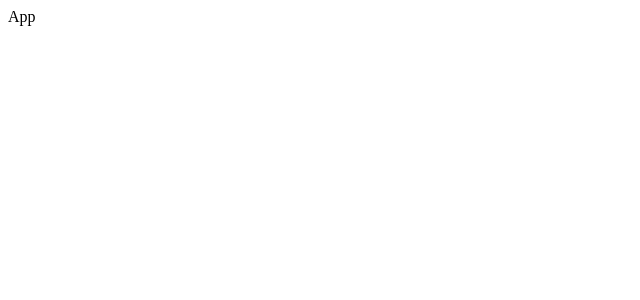
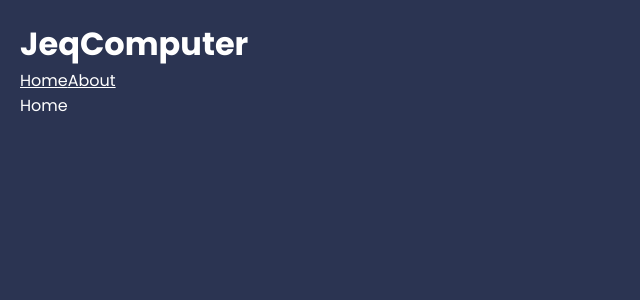
Before and after one commit to quijo/reactcomponents, a React (Vite) app: page / in a window 1280 px wide. Shown: the top 300 px of the page, without its empty margins (0-640 px from the left). Built offline with nearby package versions, Linux system fonts and the light colour scheme.

Commit message:
add lesson3 Route createBrowserRouter createRouterFromElements Rootlayout

```diff
--- a/package.json
+++ b/package.json
@@ -11,7 +11,8 @@
   },
   "dependencies": {
     "react": "^18.2.0",
-    "react-dom": "^18.2.0"
+    "react-dom": "^18.2.0",
+    "react-router-dom": "^6.11.2"
   },
   "devDependencies": {
     "@types/react": "^18.0.28",
--- a/src/App.jsx
+++ b/src/App.jsx
@@ -1,8 +1,37 @@
 import React from 'react'
+import {
+  createBrowserRouter,
+  createRoutesFromElements,
+
+  Route,
+  Link,
+  NavLink,
+  RouterProvider
+} from 'react-router-dom'
+
+//pages
+import  Home from './components/Home'
+import About from './components/About'
+
+//layouts
+import RootLayout from './layouts/RootLayout'
+
+//style
+import './index.css'
+
+
+const router = createBrowserRouter(
+  createRoutesFromElements(
+    <Route path='/' element={<RootLayout />}>
+      <Route index element={<Home /> } />
+      <Route path='about' element={<About />} />
+    </Route>
+  )
+)
 
 const App = () => {
   return (
-    <div>App</div>
+    <RouterProvider router={router} />
   )
 }
 
--- /dev/null
+++ b/src/components/About.jsx
@@ -0,0 +1,9 @@
+import React from 'react'
+
+const About = () => {
+  return (
+    <div>About</div>
+  )
+}
+
+export default About
--- /dev/null
+++ b/src/components/Home.jsx
@@ -0,0 +1,9 @@
+import React from 'react'
+
+const Home = () => {
+  return (
+    <div>Home</div>
+  )
+}
+
+export default Home
--- /dev/null
+++ b/src/index.css
@@ -0,0 +1,68 @@
+@import url('https://fonts.googleapis.com/css2?family=Poppins:wght@400;700&display=swap');
+
+:root {
+  --primary: #bc4123;
+  --secondary: #2b3452;
+}
+body {
+  margin: 0;
+  padding: 20px;
+  font-family: "Poppins";
+  background: var(--secondary);
+}
+* {
+  color: #fff;
+  margin: 0;
+}
+p {
+  margin: 20px 0;
+}
+button {
+  border: 0;
+  padding: 8px;
+  border-radius: 4px;
+  color: white;
+  background: var(--primary);
+  cursor: pointer;
+}
+
+/* navbar */
+header nav {
+  display: flex;
+  gap: 16px;
+  justify-content: end;
+  max-width: 1200px;
+  margin: 0 auto;
+}
+header nav h1 {
+  margin-right: auto;
+  border-bottom: 3px solid var(--primary);
+}
+header nav a{
+  text-decoration: none;
+  padding: 6px;
+  border-radius: 4px;
+}
+header nav a.active {
+  background: var(--primary);
+}
+
+/* page content */
+main {
+  max-width: 1200px;
+  margin: 40px auto;
+}
+
+/* help layout */
+
+
+/* faq */
+
+
+/* careers list */
+
+
+/* careers details */
+
+
+/* breadcrumbs */
--- /dev/null
+++ b/src/layouts/RootLayout.jsx
@@ -0,0 +1,19 @@
+
+import { NavLink, Outlet } from 'react-router-dom'
+
+
+const RootLayou = () => {
+  return (
+    <div>
+      <header cla>
+        <h1>JeqComputer</h1>
+        <NavLink to='/'>Home</NavLink>
+        <NavLink to='about'>About</NavLink>
+      </header>
+      <Outlet />
+    </div>
+
+  )
+}
+
+export default RootLayou
```
Also changed, not shown: 1 other file (tests, documents, lock files or other folders).
